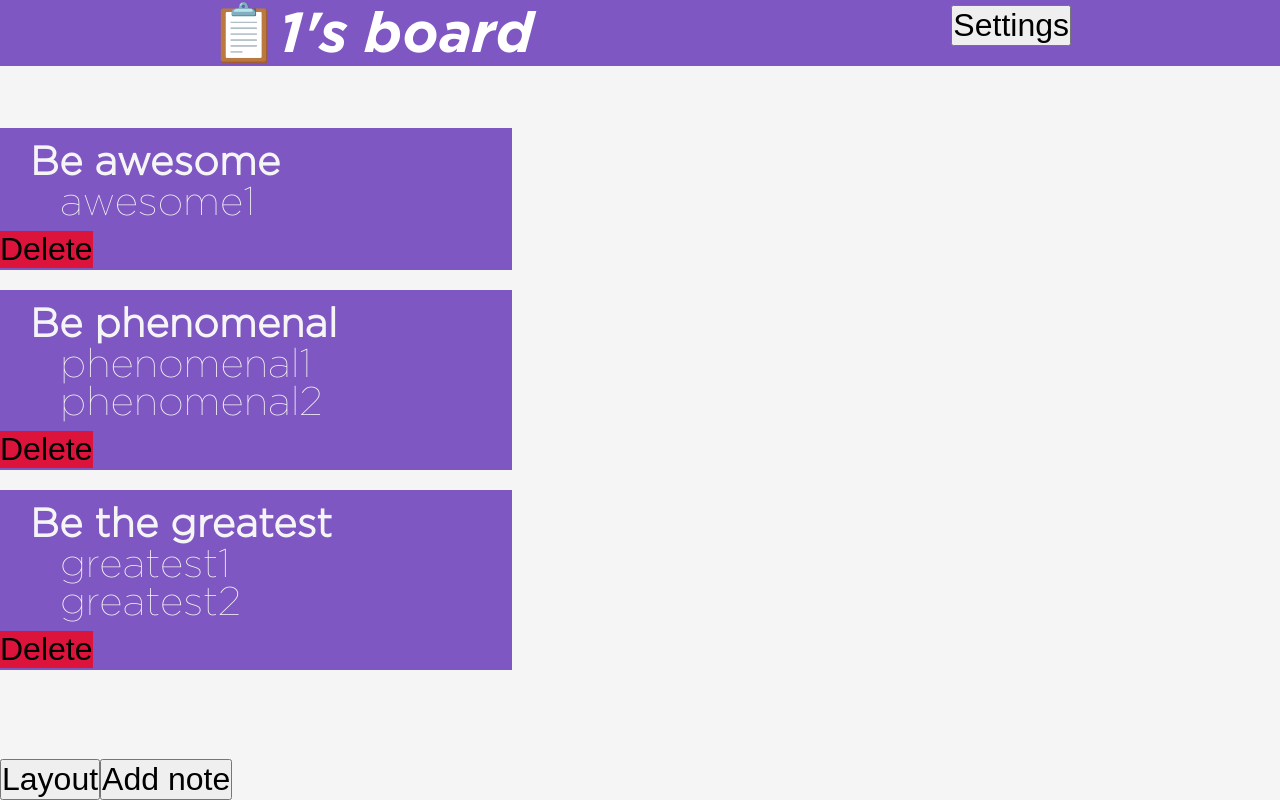
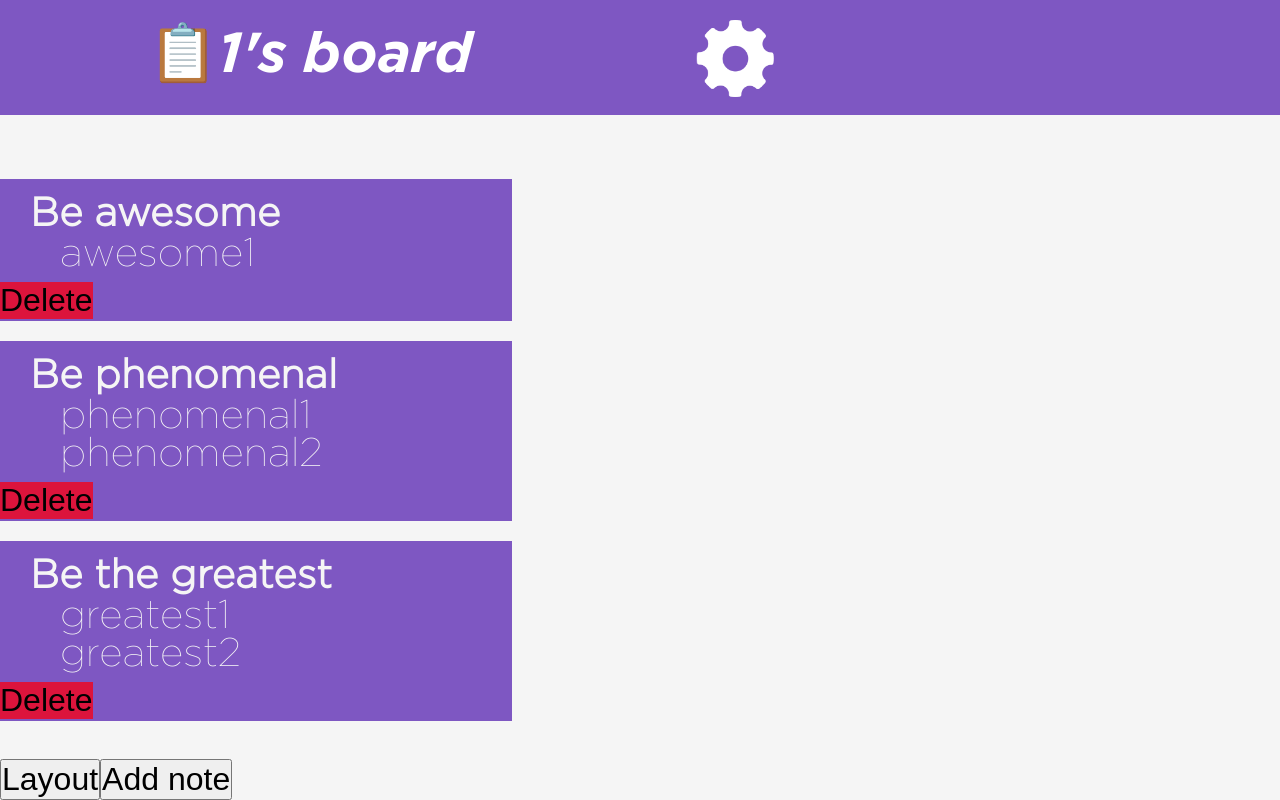
Before and after one commit to RemyKaloustian/EZLife, a React app: page /#/board/1 in a window 1280 px wide. Built offline with nearby package versions, Linux system fonts and the light colour scheme; what react-router-redux would draw is missing.

Commit message:
Settings icon

```diff
--- a/src/css/board.css
+++ b/src/css/board.css
@@ -1,7 +1,15 @@
 .header-panel-board
 {
     display: flex;
-    justify-content:space-around;
+    justify-content:space-evenly;
+    padding-top: 20px;
+    padding-bottom: 6px;
+}
+
+.header-panel-board img
+{
+    width:15%;
+    transform: translateX(100%);
 }
 
 button
--- a/src/css/main.css
+++ b/src/css/main.css
@@ -37,7 +37,7 @@ a
 
 .page-content
 {
-    margin-top: 10%;
+    margin-top: 14%;
 }
 
 .alternative-content
--- a/src/js/components/App.js
+++ b/src/js/components/App.js
@@ -10,7 +10,7 @@ import AddCounter from './AddCounter';
 import RemoveCounter from './RemoveCounter';
 import ListDisplayer from './ListDisplayer';
 import LoginView from '../views/LoginView';
-import Board from '../views/Board';
+import BoardView from '../views/BoardView';
 import SettingsView from '../views/SettingsView';
 import DetailsView from '../views/DetailsView';
 import NewNoteView from '../views/NewNoteView';
@@ -25,7 +25,7 @@ export const App = () => {
         <div>
             <Switch>
               <Route path="/login" component={LoginView}> </Route>
-              <Route path="/board/:user" component={Board}></Route>
+              <Route path="/board/:user" component={BoardView}></Route>
               <Route path="/settings/:user" component={SettingsView}></Route>
               <Route path="/details/:user/:note" component={DetailsView}></Route>
               <Route path="/new/:user" component={NewNoteView}></Route>
--- a/src/js/views/Board.js
+++ b/src/js/views/BoardView.js
@@ -7,7 +7,7 @@ import {getRandomColor} from '../utils/colors';
 const DISPLAY_COLUMN = 'flex-column';
 const DISPLAY_ROW = 'flex-row';
 
-class Board extends Component{
+class BoardView extends Component{
 
     constructor(props) {
         super(props);
@@ -32,7 +32,7 @@ class Board extends Component{
                 <div className='header-panel header-panel-board' style={{backgroundColor: getRandomColor()}}>
                     <h3>📋{this.props.match.params.user}'s board</h3>
                     <Link to={`/settings/${this.props.match.params.user}`}>
-                        <button>Settings</button>
+                        <img src='src/assets/icons/gear.png'/>
                     </Link>
 
                 </div>
@@ -69,4 +69,4 @@ function mapStateToProps(state){
     };
   }
 
-  export default connect(mapStateToProps)(Board);
+  export default connect(mapStateToProps)(BoardView);
--- a/src/js/views/NewNoteView.js
+++ b/src/js/views/NewNoteView.js
@@ -45,7 +45,7 @@ class NewNoteView extends Component{
                 <div className='header-panel' style={{backgroundColor: getRandomColor()}}>
                      <h3 className='header-title'>New note for {this.props.match.params.user}</h3>
                 </div>
-                <div className='page-content flex-column centered'>
+                <div className='page-content flex-column'>
                     <input  placeholder="Your note" className='full-input'
                         onChange = {(e)=>this.handleChange(e)}
                         onKeyPress={this.handleKeyPress}/>
```
